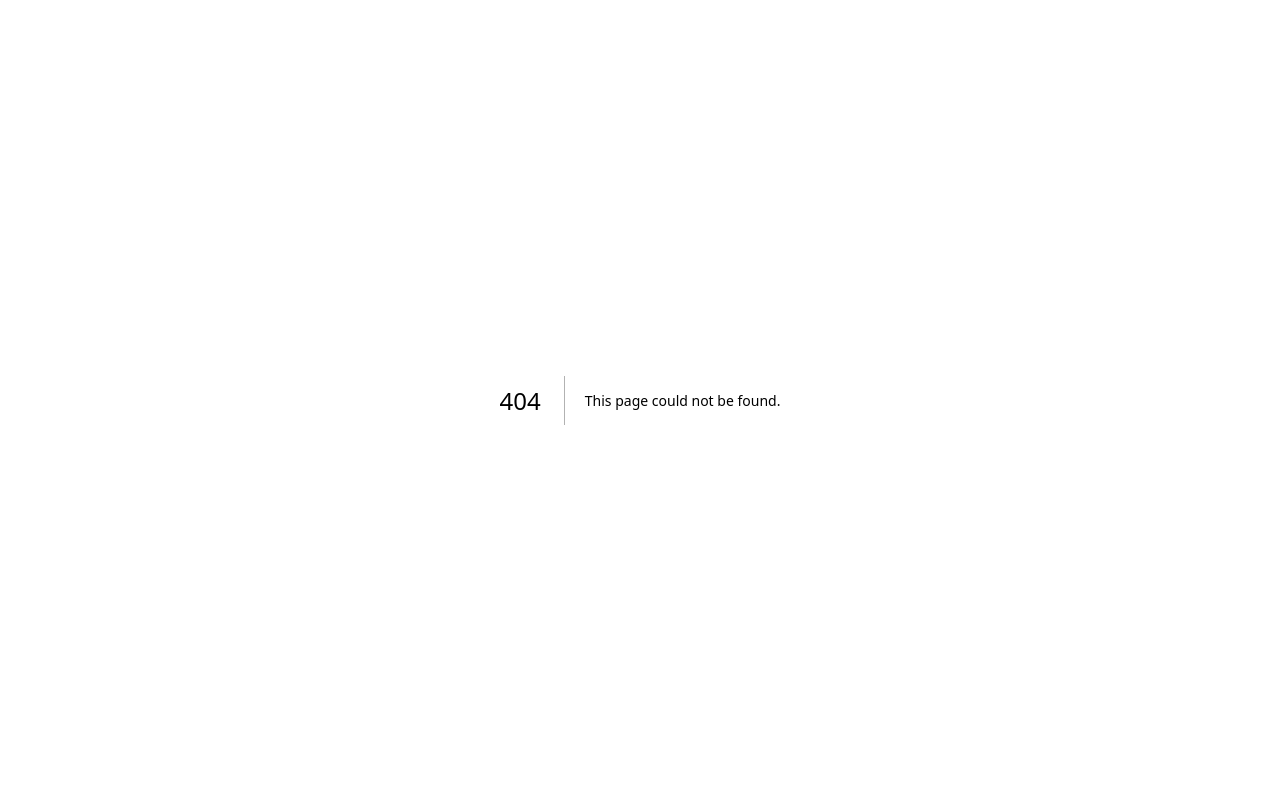
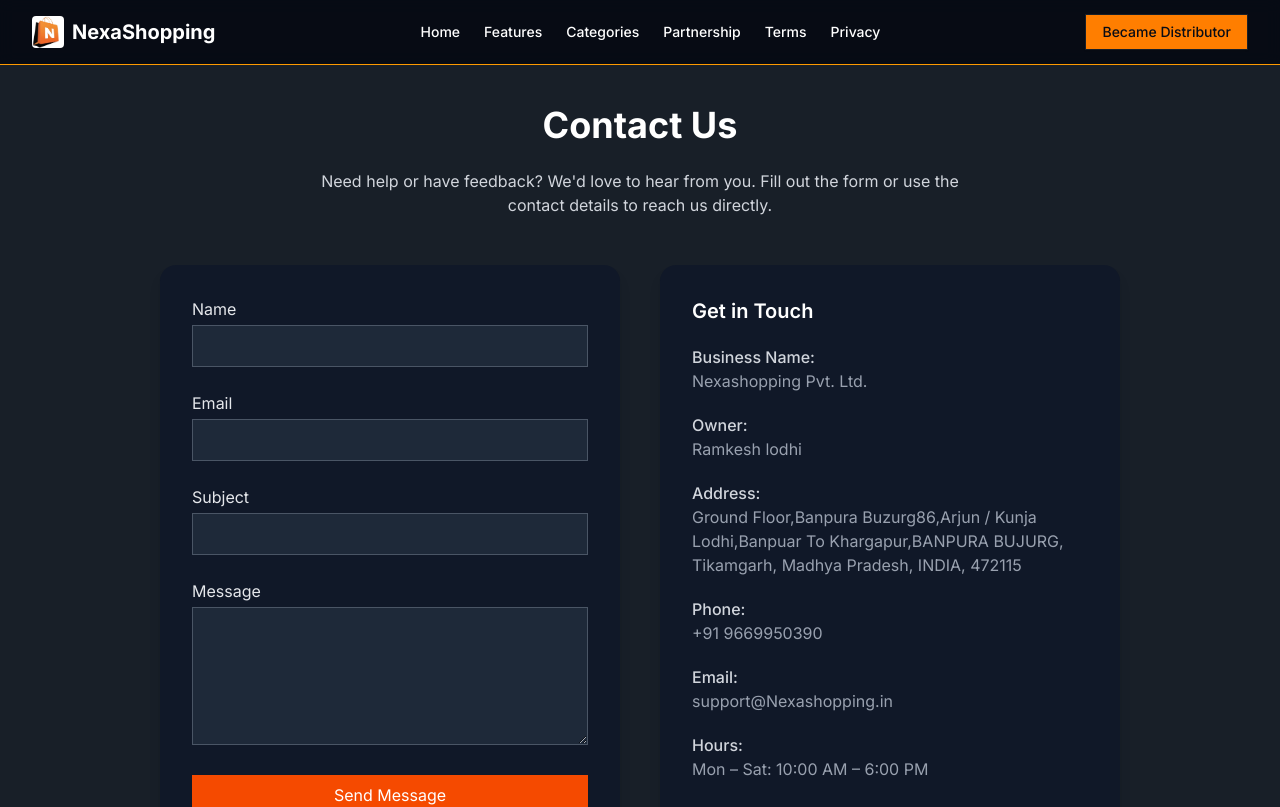
Before and after one commit to nikhilsingh1999/nexashopping_website, a Next.js app: page /Contact-us in a window 1280 px wide. Before the commit this address had no page. Shown: the top 807 px of the page. Built offline with nearby package versions, Linux system fonts and the light colour scheme.

Commit message:
added contact us page

```diff
--- /dev/null
+++ b/src/app/Contact-us/page.tsx
@@ -0,0 +1,139 @@
+"use client";
+
+import Header from "@/components/Header";
+import Footer from "@/components/ui/Footer";
+import { useState } from "react";
+
+export default function ContactPage() {
+  const [form, setForm] = useState({ name: "", email: "", subject: "", message: "" });
+  const [submitted, setSubmitted] = useState(false);
+
+  const handleChange = (e: React.ChangeEvent<HTMLInputElement | HTMLTextAreaElement>) => {
+    setForm({ ...form, [e.target.name]: e.target.value });
+  };
+
+  const handleSubmit = async (e: React.FormEvent) => {
+    e.preventDefault();
+    console.log("Form submitted:", form);
+
+    setSubmitted(true);
+    setForm({ name: "", email: "", subject: "", message: "" });
+
+    setTimeout(() => setSubmitted(false), 5000);
+  };
+
+  return (
+    <>
+      <Header />
+      <div className="min-h-screen bg-muted text-white px-4 py-10 md:px-20 lg:px-40">
+        <h1 className="text-4xl font-bold mb-6 text-center">Contact Us</h1>
+
+        <p className="text-gray-300 text-center max-w-2xl mx-auto mb-12">
+          Need help or have feedback? We'd love to hear from you. Fill out the form or use the contact details to reach us directly.
+        </p>
+
+        <div className="grid md:grid-cols-2 gap-10">
+          {/* Contact Form */}
+          <form onSubmit={handleSubmit} className="bg-gray-900 p-8 rounded-2xl shadow-lg space-y-6">
+            <div>
+              <label className="block text-gray-200">Name</label>
+              <input
+                name="name"
+                type="text"
+                value={form.name}
+                onChange={handleChange}
+                required
+                className="w-full mt-1 px-4 py-2 bg-gray-800 border border-gray-600 text-white rounded-md focus:outline-none focus:ring focus:ring-orange-400"
+              />
+            </div>
+
+            <div>
+              <label className="block text-gray-200">Email</label>
+              <input
+                name="email"
+                type="email"
+                value={form.email}
+                onChange={handleChange}
+                required
+                className="w-full mt-1 px-4 py-2 bg-gray-800 border border-gray-600 text-white rounded-md focus:outline-none focus:ring focus:ring-orange-400"
+              />
+            </div>
+
+            <div>
+              <label className="block text-gray-200">Subject</label>
+              <input
+                name="subject"
+                type="text"
+                value={form.subject}
+                onChange={handleChange}
+                required
+                className="w-full mt-1 px-4 py-2 bg-gray-800 border border-gray-600 text-white rounded-md focus:outline-none focus:ring focus:ring-orange-400"
+              />
+            </div>
+
+            <div>
+              <label className="block text-gray-200">Message</label>
+              <textarea
+                name="message"
+                rows={5}
+                value={form.message}
+                onChange={handleChange}
+                required
+                className="w-full mt-1 px-4 py-2 bg-gray-800 border border-gray-600 text-white rounded-md focus:outline-none focus:ring focus:ring-orange-400"
+              />
+            </div>
+
+            <button
+              type="submit"
+              className="w-full bg-orange-600 text-white py-2 rounded-md hover:bg-orange-700 transition"
+            >
+              Send Message
+            </button>
+
+            {submitted && (
+              <p className="text-green-400 text-center">Thank you! We'll be in touch soon.</p>
+            )}
+          </form>
+
+          {/* Contact Info */}
+          <div className="bg-gray-900 p-8 rounded-2xl shadow-lg space-y-5">
+            <h2 className="text-xl font-semibold text-white">Get in Touch</h2>
+
+            <div>
+              <p className="text-gray-300 font-medium">Business Name:</p>
+              <p className="text-gray-400">Nexashopping Pvt. Ltd.</p>
+            </div>
+
+            <div>
+              <p className="text-gray-300 font-medium">Owner:</p>
+              <p className="text-gray-400">Ramkesh lodhi</p>
+            </div>
+
+            <div>
+              <p className="text-gray-300 font-medium">Address:</p>
+              <p className="text-gray-400">
+                Ground Floor,Banpura Buzurg86,Arjun / Kunja Lodhi,Banpuar To Khargapur,BANPURA BUJURG, Tikamgarh, Madhya Pradesh, INDIA, 472115
+              </p>
+            </div>
+
+            <div>
+              <p className="text-gray-300 font-medium">Phone:</p>
+              <p className="text-gray-400">+91 9669950390</p>
+            </div>
+
+            <div>
+              <p className="text-gray-300 font-medium">Email:</p>
+              <p className="text-gray-400">support@Nexashopping.in</p>
+            </div>
+
+            <div>
+              <p className="text-gray-300 font-medium">Hours:</p>
+              <p className="text-gray-400">Mon – Sat: 10:00 AM – 6:00 PM</p>
+            </div>
+          </div>
+        </div>
+      </div>
+      <Footer />
+    </>
+  );
+}
--- a/src/components/ui/Footer.tsx
+++ b/src/components/ui/Footer.tsx
@@ -80,7 +80,7 @@
                     </Link>
                   </li>
                   <li>
-                    <Link href="#" className="text-muted-foreground transition-colors hover:text-foreground">
+                    <Link href="/Contact-us" className="text-muted-foreground transition-colors hover:text-foreground">
                       Contact Us
                     </Link>
                   </li>
```
